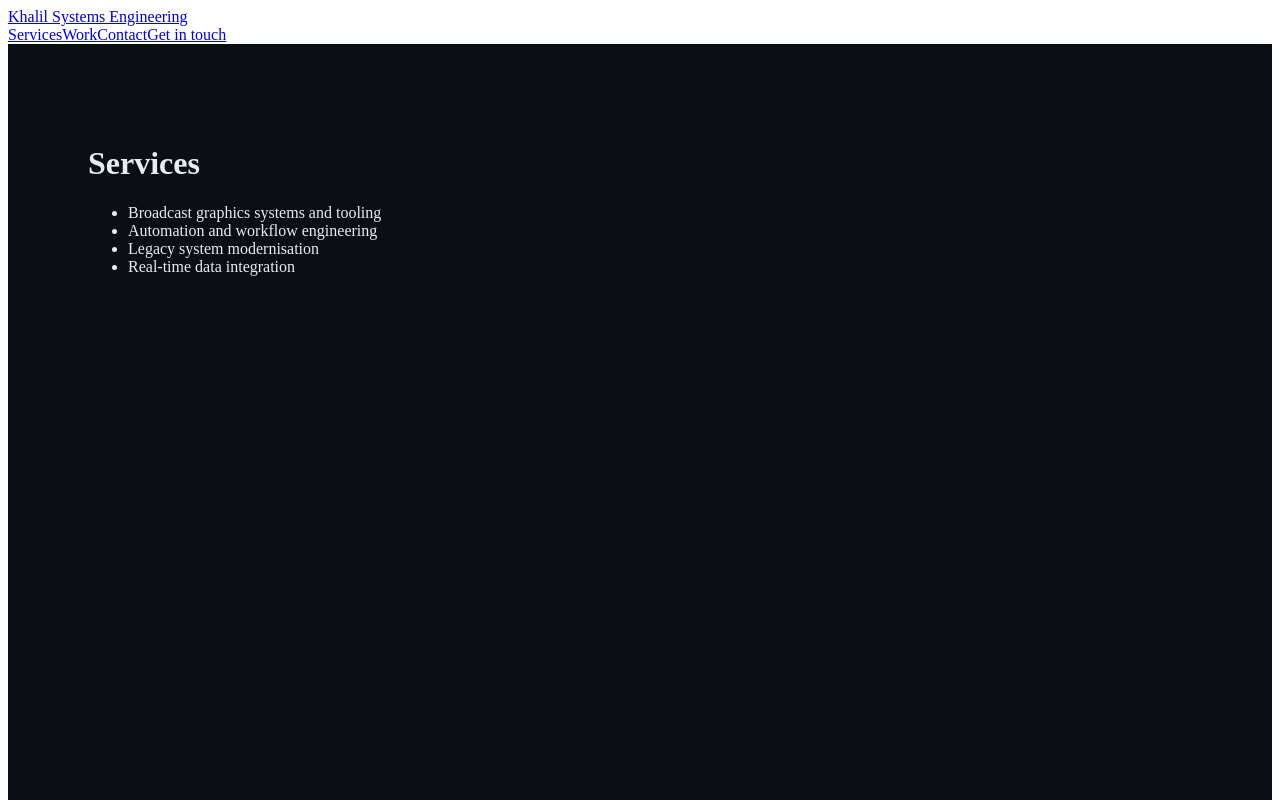
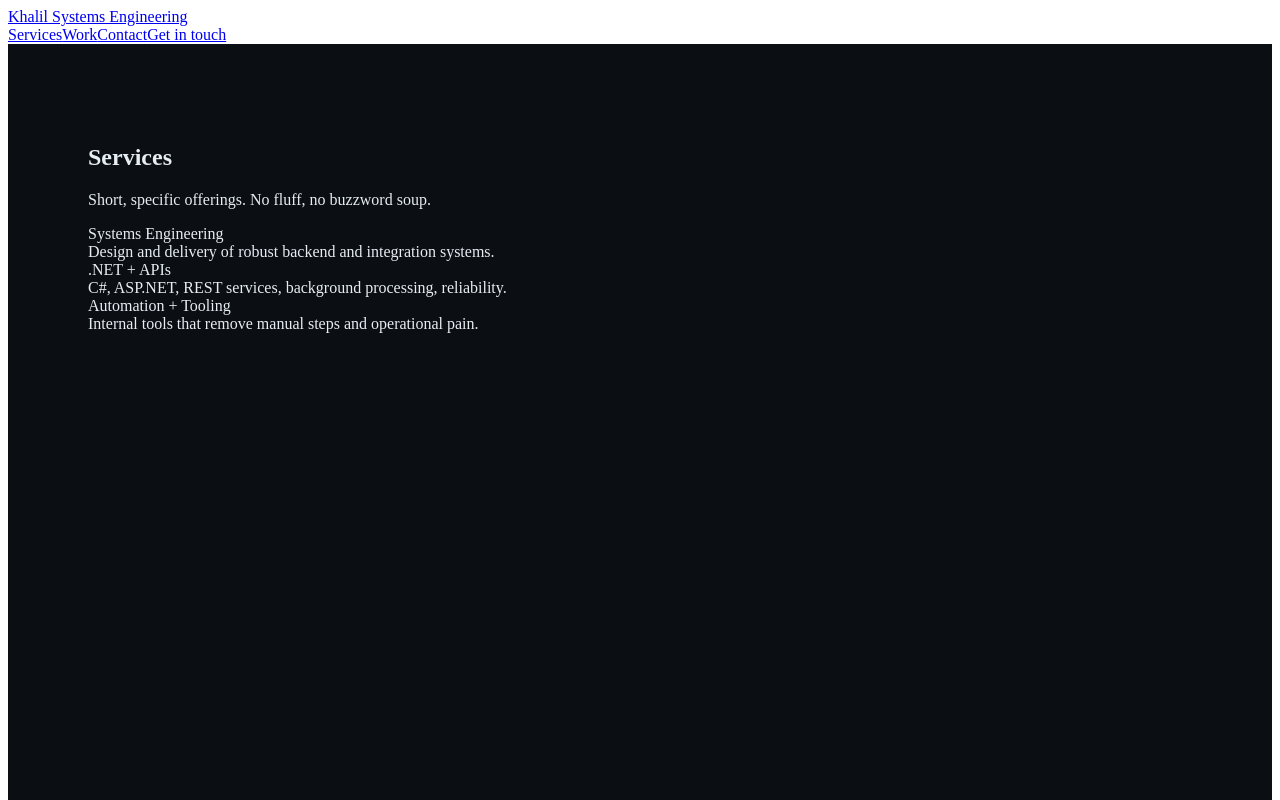
Before and after one commit to chriskhalilSE/KhalilSystems-Website, a Next.js app: page /services in a window 1280 px wide. Shown: the top 800 px of the page. Built offline with nearby package versions, Linux system fonts and the light colour scheme.

Commit message:
Layout tweaks

```diff
--- a/app/services/page.tsx
+++ b/app/services/page.tsx
@@ -1,13 +1,25 @@
 export default function ServicesPage() {
   return (
     <main style={{ background: "#0B0F14", color: "#E6EDF3", minHeight: "100vh", padding: "80px" }}>
-      <h1>Services</h1>
-      <ul>
-        <li>Broadcast graphics systems and tooling</li>
-        <li>Automation and workflow engineering</li>
-        <li>Legacy system modernisation</li>
-        <li>Real-time data integration</li>
-      </ul>
+		<section id="services" className="mx-auto max-w-5xl px-6 py-14">
+		  <h2 className="text-xl font-semibold">Services</h2>
+		  <p className="mt-2 max-w-2xl text-white/70">
+			Short, specific offerings. No fluff, no buzzword soup.
+		  </p>
+
+		  <div className="mt-8 grid gap-4 md:grid-cols-3">
+			{[
+			  { title: "Systems Engineering", desc: "Design and delivery of robust backend and integration systems." },
+			  { title: ".NET + APIs", desc: "C#, ASP.NET, REST services, background processing, reliability." },
+			  { title: "Automation + Tooling", desc: "Internal tools that remove manual steps and operational pain." },
+			].map((c) => (
+			  <div key={c.title} className="rounded-2xl border border-white/10 bg-white/5 p-5">
+				<div className="font-medium">{c.title}</div>
+				<div className="mt-2 text-sm text-white/70 leading-relaxed">{c.desc}</div>
+			  </div>
+			))}
+		  </div>
+		</section>
     </main>
   );
 }
```
Also changed, not shown: app/page.tsx (+18 -0 lines).
